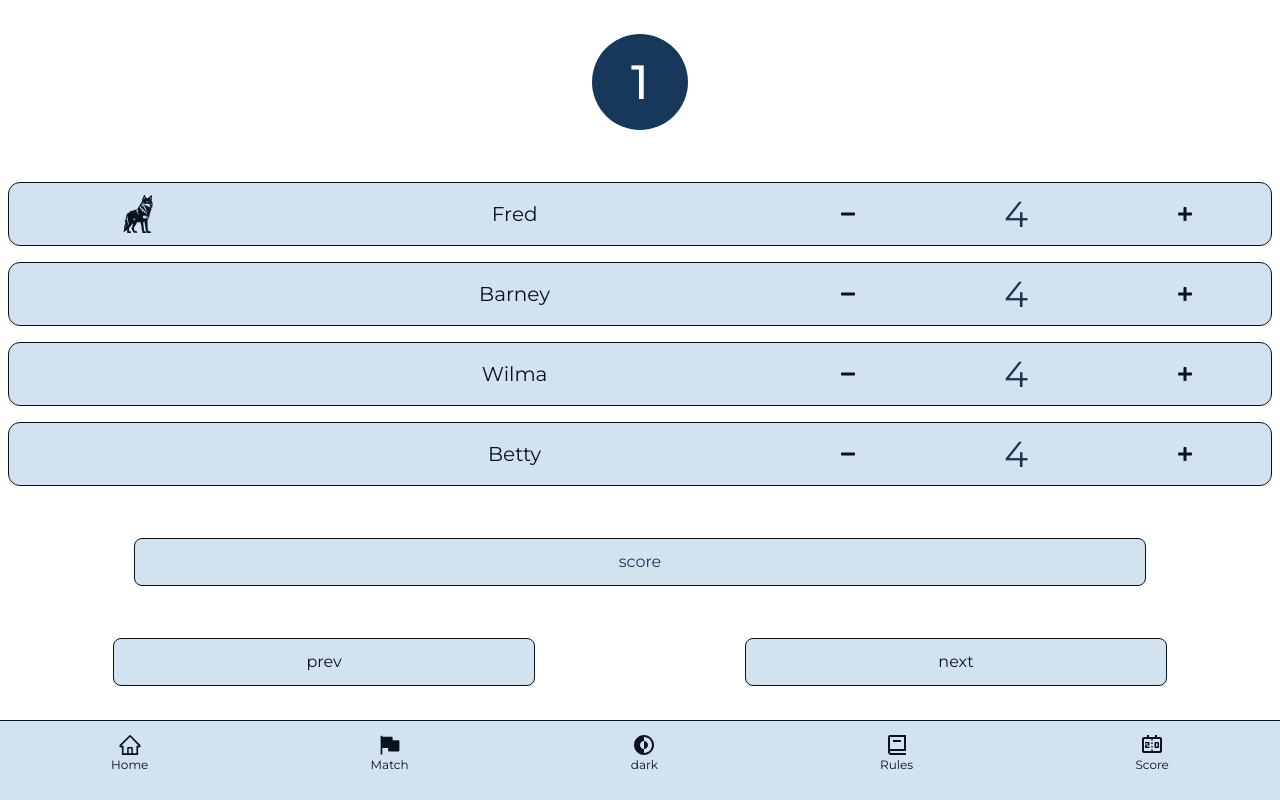
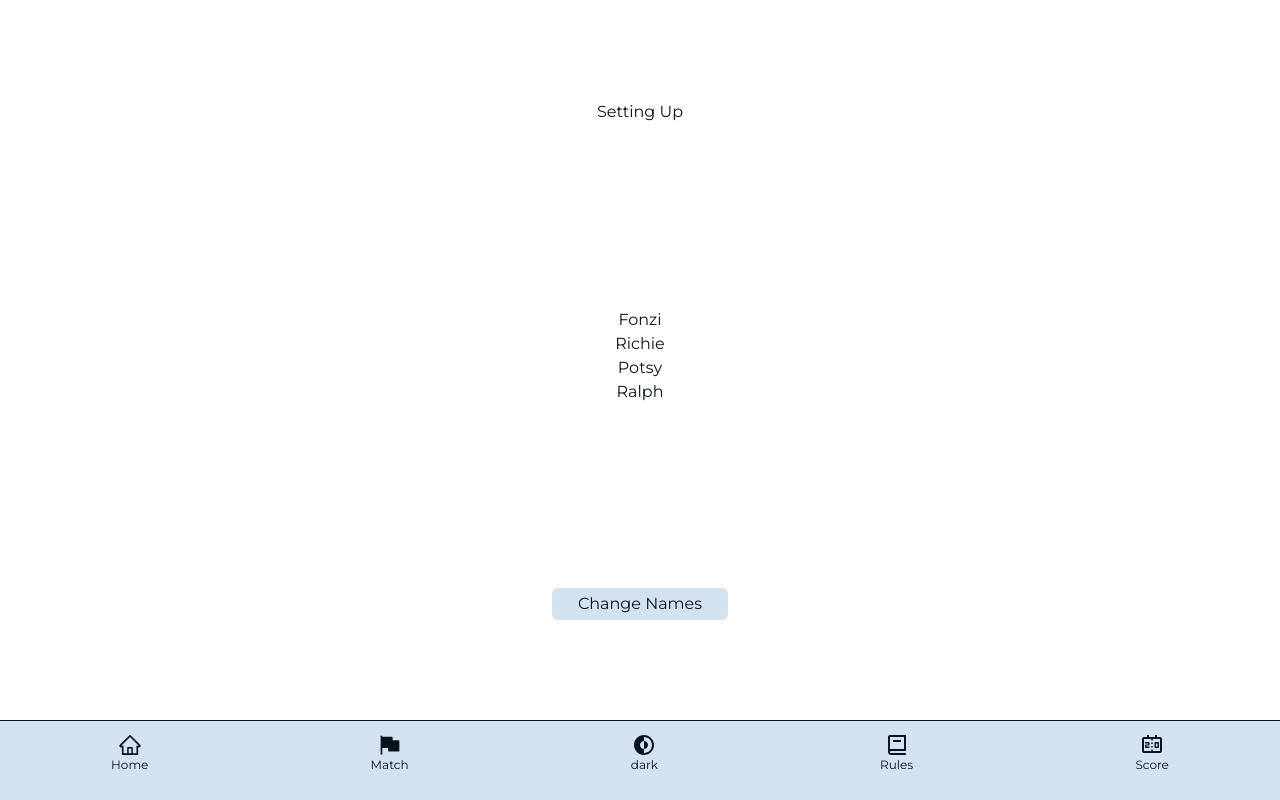
Before and after one commit to JohnStrandt/golf-games, a React (Vite) app: page /Match in a window 1280 px wide. Built offline with nearby package versions, Linux system fonts and the light colour scheme; a web font is replaced by a local one.

Commit message:
useContext configured with gameState framed out

```diff
--- a/package.json
+++ b/package.json
@@ -10,8 +10,8 @@
     "preview": "vite preview"
   },
   "dependencies": {
-    "react": "^18.3.1",
-    "react-dom": "^18.3.1",
+    "react": "19.0.0",
+    "react-dom": "19.0.0",
     "react-icons": "^5.4.0",
     "react-router": "^7.1.1"
   },
--- a/src/App.jsx
+++ b/src/App.jsx
@@ -2,6 +2,7 @@ import { useState, useEffect } from "react";
 import { BrowserRouter, Routes, Route } from "react-router";
 import { Nav, Home, Match, Rules, Score } from "./sections";
 import "./index.css";
+import { MatchProvider } from "./components/MatchContext";
 
 function App() {
   const [darkMode, setDarkMode] = useState(false);
@@ -27,6 +28,7 @@ function App() {
   return (
     <main className="h-screen w-screen flex flex-col">
       <div className={`${darkMode ? "dark" : "light"}`}>
+        <MatchProvider>
           <BrowserRouter>
             <Routes>
               <Route path="/" element={<Home />} />
@@ -36,6 +38,7 @@ function App() {
             </Routes>
             <Nav toggleMode={toggleDarkMode} darkMode={darkMode} />
           </BrowserRouter>
+        </MatchProvider>
       </div>
     </main>
   );
--- /dev/null
+++ b/src/components/MatchContext.jsx
@@ -0,0 +1,56 @@
+/* eslint-disable react/prop-types */
+
+import { createContext, useState } from "react";
+
+const MatchContext = createContext();
+
+const MatchProvider = ({ children }) => {
+  const [matchState, setMatchState] = useState({
+    players: [
+      {
+        id: 1,
+        name: "Fonzi",
+        roles: Array(18).fill("sheep"), // wolf, partner, or sheep
+        scores: Array(18).fill(0),
+        points: Array(18).fill(0),
+        total: 0,
+      },
+      {
+        id: 2,
+        name: "Richie",
+        roles: Array(18).fill("sheep"),
+        scores: Array(18).fill(0),
+        points: Array(18).fill(0),
+        total: 0,
+      },
+      {
+        id: 3,
+        name: "Potsy",
+        roles: Array(18).fill("sheep"),
+        scores: Array(18).fill(0),
+        points: Array(18).fill(0),
+        total: 0,
+      },
+      {
+        id: 4,
+        name: "Ralph",
+        roles: Array(18).fill("sheep"),
+        scores: Array(18).fill(0),
+        points: Array(18).fill(0),
+        total: 0,
+      },
+    ],
+    currentHole: 0,
+    wolfIndex: 0,
+  });
+
+  const contextValue = { matchState, setMatchState };
+
+  return (
+    <MatchContext.Provider value={contextValue}>
+      {children}
+    </MatchContext.Provider>
+  );
+};
+
+export { MatchContext, MatchProvider };
--- a/src/sections/Match.jsx
+++ b/src/sections/Match.jsx
@@ -1,18 +1,21 @@
-import { useState } from "react";
+import { useState, useContext } from "react";
 import { Hole } from "../components";
-// import { Player } from "../utils";
+import { MatchContext } from "../components/MatchContext";
 
 const Match = () => {
-  // let players = [
-  //   new Player("Fred"),
-  //   new Player("Barney"),
-  //   new Player("Wilma"),
-  //   new Player("Betty"),
-  // ];
+  const { matchState, setMatchState } = useContext(MatchContext);
 
-  let players = ["Fred", "Barney", "Wilma", "Betty"];
+  const setName = (playerId, newName) => {
+    setMatchState((prevData) => ({
+      ...prevData,
+      players: prevData.players.map((player) =>
+        player.id === playerId ? { ...player, name: newName } : player,
+      ),
+    }));
+  };
+
   const [hole, setHole] = useState(1);
-
+  let players = ["A", "B", "C", "D"];
   let par = 4;
 
   const nextHole = () => {
@@ -27,8 +30,34 @@ const Match = () => {
     setHole(prev);
   };
 
+  const handleClick = () => {
+    setName(1, "Fred");
+    setName(2, "Barney");
+    setName(3, "Wilma");
+    setName(4, "Betty");
+  };
+
+  let ready = false;
+
   return (
     <section className="flex flex-col p-2 h-[calc(100vh-80px)] justify-around bg-background">
+      {!ready && (
+        <div className="h-full text-primary text-center flex flex-col justify-around">
+          <p>Setting Up</p>
+          <ul>
+            {matchState.players.map((player) => (
+              <li key={player.id}>{player.name}</li>
+            ))}
+          </ul>
+          <button
+            className="bg-base w-44 py-1 rounded-md mx-auto"
+            onClick={handleClick}
+          >
+            Change Names
+          </button>
+        </div>
+      )}
+      {ready && (
         <Hole
           players={players}
           hole={hole}
@@ -36,6 +65,7 @@ const Match = () => {
           nextHole={nextHole}
           prevHole={prevHole}
         />
+      )}
     </section>
   );
 };
--- /dev/null
+++ b/src/sections/ScoreGrok.jsx
@@ -0,0 +1,251 @@
+import { useState, useEffect } from "react";
+
+const Score = () => {
+  const [gameState, setGameState] = useState({
+    players: [
+      {
+        name: "Player 1",
+        scores: Array(18).fill(0),
+        currentPoints: 0,
+        pointsPerHole: Array(18).fill(0),
+        isWolf: false,
+        partner: null,
+      },
+      {
+        name: "Player 2",
+        scores: Array(18).fill(0),
+        currentPoints: 0,
+        pointsPerHole: Array(18).fill(0),
+        isWolf: false,
+        partner: null,
+      },
+      {
+        name: "Player 3",
+        scores: Array(18).fill(0),
+        currentPoints: 0,
+        pointsPerHole: Array(18).fill(0),
+        isWolf: false,
+        partner: null,
+      },
+      {
+        name: "Player 4",
+        scores: Array(18).fill(0),
+        currentPoints: 0,
+        pointsPerHole: Array(18).fill(0),
+        isWolf: false,
+        partner: null,
+      },
+    ],
+    currentHole: 0,
+    wolfIndex: 0,
+    scoresPerHole: Array(18).fill({ winner: [], wolf: null, team: null }),
+  });
+
+  // ... (keep setWolf, setPartner, goLoneWolf, and updateIndividualScore as they were)
+
+  // Function to set a new wolf
+  const setWolf = (index) => {
+    setGameState((prev) => ({
+      ...prev,
+      players: prev.players.map((player, i) => ({
+        ...player,
+        isWolf: i === index,
+        partner: null,
+      })),
+      wolfIndex: index,
+    }));
+  };
+
+  // Function to team up wolf with another player
+  const setPartner = (partnerIndex) => {
+    setGameState((prev) => ({
+      ...prev,
+      players: prev.players.map((player, i) => ({
+        ...player,
+        partner:
+          i === prev.wolfIndex
+            ? partnerIndex
+            : i === partnerIndex
+              ? prev.wolfIndex
+              : null,
+      })),
+      scoresPerHole: prev.scoresPerHole.map((hole, i) =>
+        i === prev.currentHole
+          ? { ...hole, team: [prev.wolfIndex, partnerIndex] }
+          : hole,
+      ),
+    }));
+  };
+
+  // Function to go Lone Wolf
+  const goLoneWolf = () => {
+    setGameState((prev) => ({
+      ...prev,
+      players: prev.players.map((player, i) => ({
+        ...player,
+        partner: i === prev.wolfIndex ? null : player.partner,
+      })),
+      scoresPerHole: prev.scoresPerHole.map((hole, i) =>
+        i === prev.currentHole ? { ...hole, team: null } : hole,
+      ),
+    }));
+  };
+
+  // Function to update individual scores
+  const updateIndividualScore = (playerIndex, score) => {
+    setGameState((prev) => ({
+      ...prev,
+      players: prev.players.map((player, i) =>
+        i === playerIndex
+          ? {
+              ...player,
+              scores: [
+                ...player.scores.slice(0, prev.currentHole),
+                score,
+                ...player.scores.slice(prev.currentHole + 1),
+              ],
+            }
+          : player,
+      ),
+    }));
+  };
+
+  // Function to handle scoring based on who won the hole
+  const scoreHole = (winnerIndices) => {
+    setGameState((prev) => {
+      const newPlayers = [...prev.players];
+      const isLoneWolf = newPlayers[prev.wolfIndex].partner === null;
+      const newScoresPerHole = [...prev.scoresPerHole];
+      newScoresPerHole[prev.currentHole] = {
+        ...newScoresPerHole[prev.currentHole],
+        winner: winnerIndices,
+        wolf: prev.wolfIndex,
+        team: isLoneWolf
+          ? null
+          : [prev.wolfIndex, newPlayers[prev.wolfIndex].partner],
+      };
+
+      newPlayers.forEach((player, i) => {
+        let pointsChange = 0;
+
+        if (isLoneWolf) {
+          if (winnerIndices.includes(i)) {
+            pointsChange = i === prev.wolfIndex ? 6 : -2;
+          } else {
+            pointsChange = i === prev.wolfIndex ? -6 : 2;
+          }
+        } else {
+          if (winnerIndices.includes(i)) {
+            pointsChange =
+              i === prev.wolfIndex || i === newPlayers[prev.wolfIndex].partner
+                ? 1
+                : -1;
+          } else {
+            pointsChange =
+              i === prev.wolfIndex || i === newPlayers[prev.wolfIndex].partner
+                ? -1
+                : 1;
+          }
+        }
+
+        player.currentPoints += pointsChange;
+        player.pointsPerHole[prev.currentHole] = pointsChange;
+      });
+
+      return {
+        ...prev,
+        players: newPlayers,
+        currentHole: prev.currentHole + 1,
+        scoresPerHole: newScoresPerHole,
+        wolfIndex: (prev.wolfIndex + 1) % 4, // Rotate wolf index
+      };
+    });
+  };
+
+  // Function to generate scorecard data including points won or lost per hole
+  const generateScorecard = () => {
+    return gameState.players.map((player) => ({
+      name: player.name,
+      scores: player.scores,
+      currentPoints: player.currentPoints,
+      pointsPerHole: player.pointsPerHole,
+      wasWolfOnHoles: gameState.scoresPerHole.reduce(
+        (acc, hole, index) =>
+          hole.wolf === player.name ? [...acc, index + 1] : acc,
+        [],
+      ),
+    }));
+  };
+
+  useEffect(() => {
+    setWolf(gameState.wolfIndex); // Set the initial wolf or rotate after each hole
+  }, [gameState.wolfIndex]);
+
+  return (
+    <div>
+      <h2>Hole: {gameState.currentHole + 1}</h2>
+      <p>Current Wolf: {gameState.players[gameState.wolfIndex].name}</p>
+      {gameState.players.map((player, index) => (
+        <div key={index}>
+          <p>
+            {player.name} - Points: {player.currentPoints}
+            {player.isWolf && "(Wolf)"}
+            <br />
+            Stroke on Hole: {player.scores[gameState.currentHole] || 0}
+          </p>
+          <input
+            type="number"
+            value={player.scores[gameState.currentHole] || ""}
+            onChange={(e) =>
+              updateIndividualScore(index, parseInt(e.target.value) || 0)
+            }
+            placeholder="Enter score"
+          />
+          {player.isWolf && player.partner === null && (
+            <>
+              <button onClick={goLoneWolf}>Go Lone Wolf</button>
+              {gameState.players.map(
+                (_, i) =>
+                  i !== gameState.wolfIndex && (
+                    <button key={i} onClick={() => setPartner(i)}>
+                      Team with {gameState.players[i].name}
+                    </button>
+                  ),
+              )}
+            </>
+          )}
+          <p>
+            Points on Hole {gameState.currentHole + 1}:{" "}
+            {player.pointsPerHole[gameState.currentHole] || 0}
+          </p>
+        </div>
+      ))}
+      <button onClick={() => scoreHole([0, 1])}>
+        Score Hole (Team A wins)
+      </button>
+      <button onClick={() => scoreHole([2, 3])}>
+        Score Hole (Team B wins)
+      </button>
+      <button onClick={() => scoreHole([gameState.wolfIndex])}>
+        Score Hole (Lone Wolf wins)
+      </button>
+      <button
+        onClick={() =>
+          scoreHole([0, 1, 2, 3].filter((i) => i !== gameState.wolfIndex))
+        }
+      >
+        Score Hole (Lone Wolf loses)
+      </button>
+
+      <button
+        onClick={() =>
+          console.log(JSON.stringify(generateScorecard(), null, 2))
+        }
+      >
+        Generate Scorecard
+      </button>
+    </div>
+  );
+};
+
+export default Score;
```
Also changed, not shown: 1 other file (tests, documents, lock files or other folders). Lines whose indentation alone changed are shown as unchanged.
